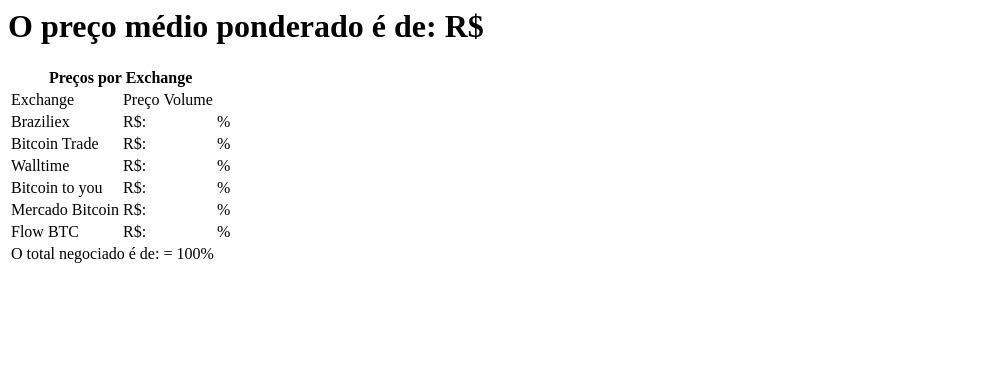
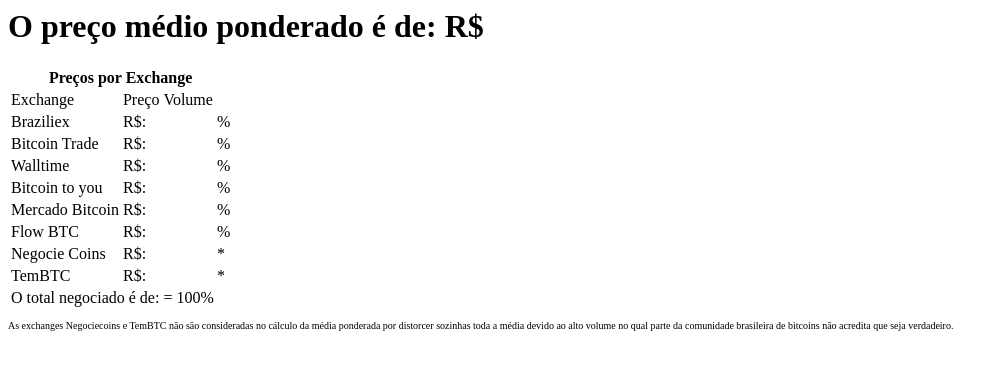
Before and after one commit to vitorgamer58/cotacao-bitcoin-php, a PHP site: page /view/home.html in a window 1280 px wide. Shown: the top 370 px of the page, without its empty margins (0-1007 px from the left). Run offline with PHP 8.4, Linux system fonts and the light colour scheme.

Commit message:
Updates
Bitcointrade API V2
Added Negocie Coins
Added TemBTC
Readme atualizado
Link no Footer

```diff
--- a/view/footer.html
+++ b/view/footer.html
@@ -3,6 +3,7 @@
 		Powered by <a href="https://github.com/vitorgamer58" target="_blank">vitorgamer58</a>
 		<br>
 		Fork us on <a href="https://github.com/vitorgamer58/cotacao-bitcoin-php" target="_blank">Github</a>
+		<a href="https://www.notasdovitor.top">Meu blog pessoal</a>
 	</footer>
 </body>
 </html>
--- a/view/home.html
+++ b/view/home.html
@@ -44,11 +44,24 @@
 			<td>R$: <?=number_format($flowbtc_price, 2, ',', '.')?></td>
 			<td><?=number_format($flowbtc_volume, 2, ',', '.')?></td>
 			<td><?=$pflowbtc?>%</td>
+		</tr>
 		<tr>
+			<td>Negocie Coins</td>
+			<td>R$: <?=number_format($negocie_price, 2, ',', '.')?></td>
+			<td><?=number_format($negocie_vol, 2, ',', '.')?></td>
+			<td>*</td>
+		</tr>
+		<tr>
+			<td>TemBTC</td>
+			<td>R$: <?=number_format($tembtc_price, 2, ',', '.')?></td>
+			<td><?=number_format($tembtc_vol, 2, ',', '.')?></td>
+			<td>*</td>
+		</tr>
 			<td colspan="4" id='total'>O total negociado é de: <?=$volumetotal?> = 100%</td>
 	    </tr>
 	</tbody>
 	</table>
+<p style="text-alig: center; font-size: 10px">As exchanges Negociecoins e TemBTC não são consideradas no cálculo da média ponderada por distorcer sozinhas toda a média devido ao alto volume no qual parte da comunidade brasileira de bitcoins não acredita que seja verdadeiro.</p>
 <br>
 <br>
 <br>
```
Also changed, not shown: run.php (+12 -1 lines), view/header.html (+4 -4 lines), README.md.
